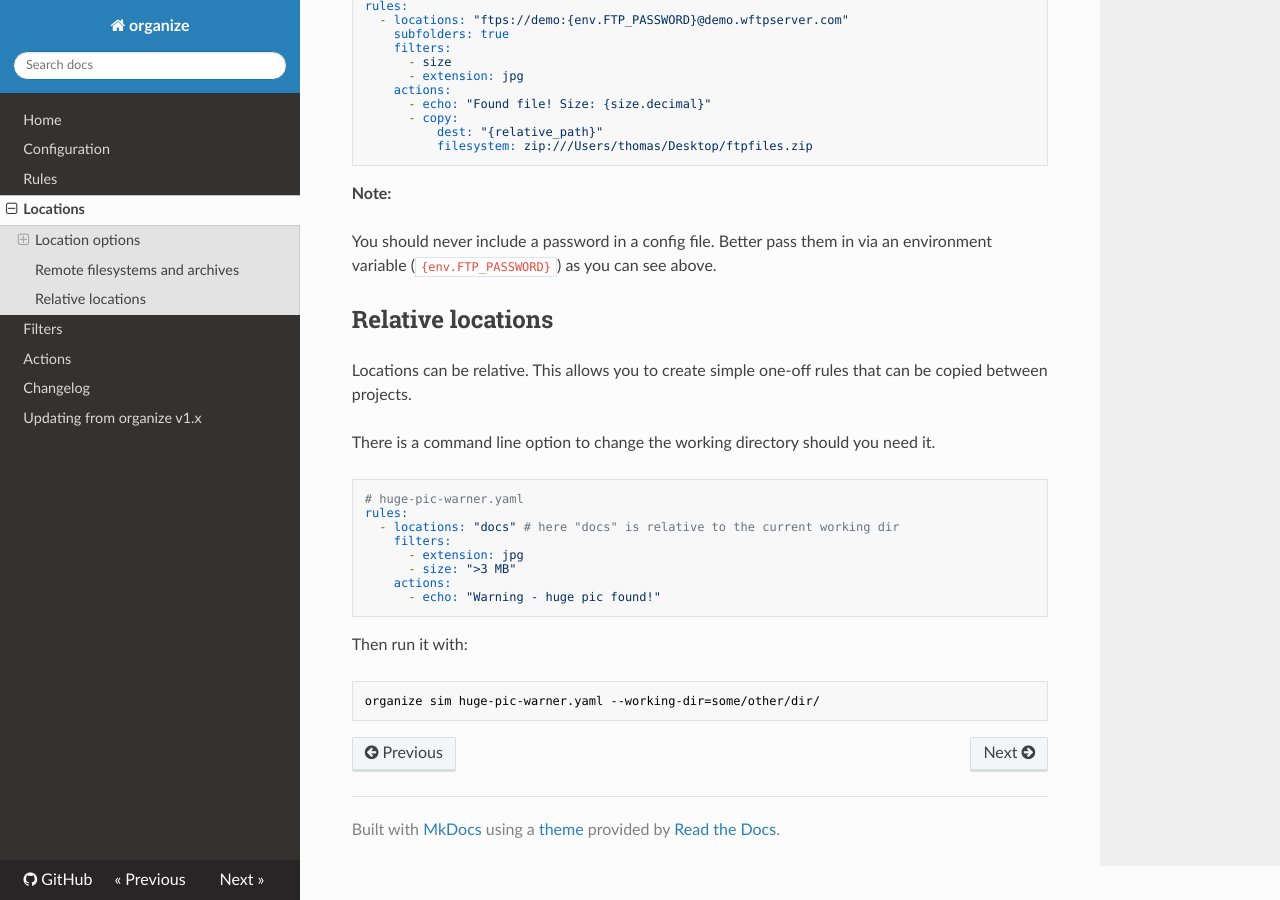
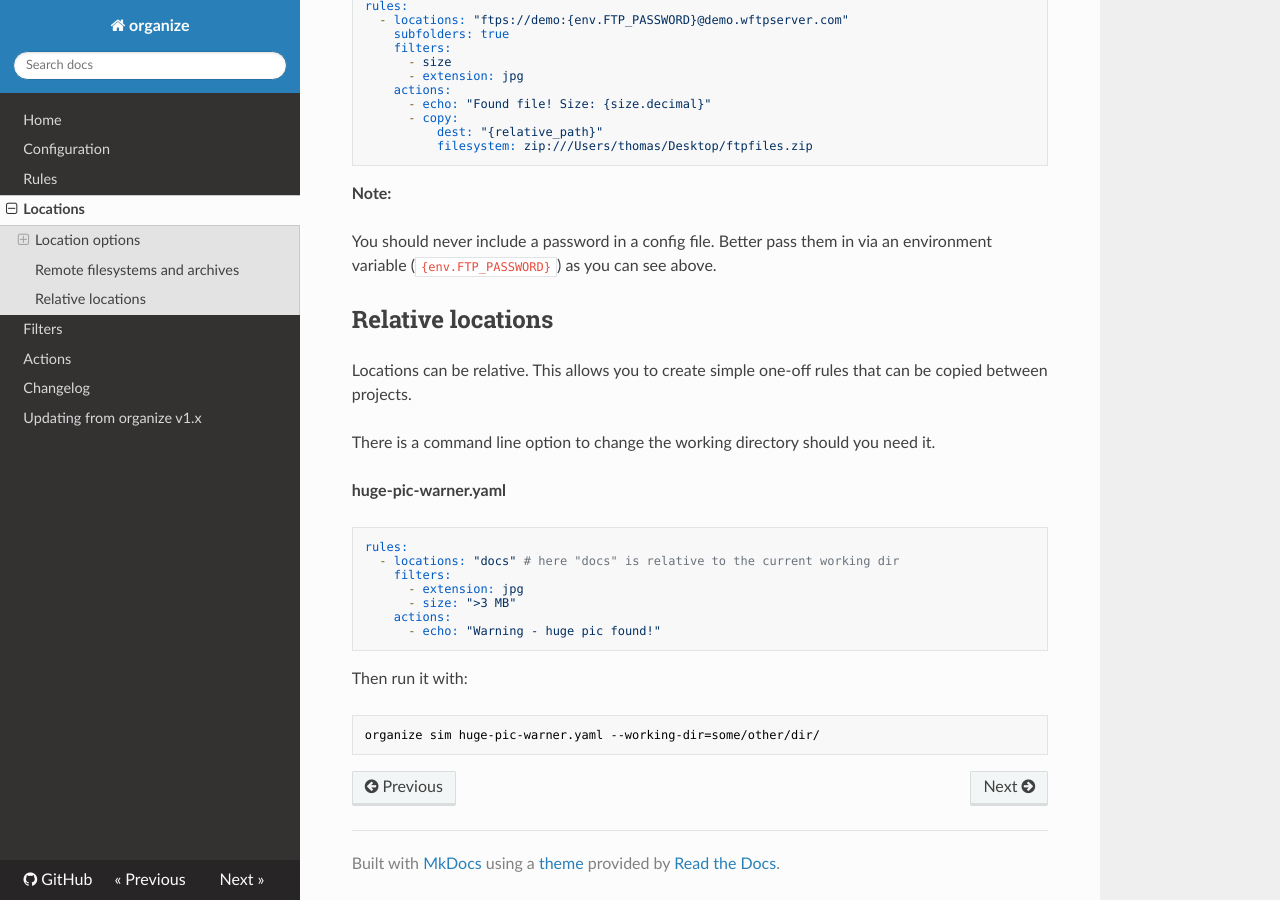
Before and after one commit to tfeldmann/organize, an MkDocs documentation site: the page built from docs/locations.md, in a window 1280 px wide and 900 px high, scrolled down 3287 px. Built offline with MkDocs 1.6.1, drawn with Linux system fonts in a browser that asks for light colours; nearby versions of some CDN libraries.

Commit message:
fix examples

````diff
--- a/docs/locations.md
+++ b/docs/locations.md
@@ -13,7 +13,7 @@
 
 If you want to handle multiple locations in a rule, create a list:
 
-```yaml
+```yml
 rules:
   - locations:
       - ~/Desktop
@@ -24,7 +24,7 @@
 
 Using options:
 
-```yaml
+```yml
 rules:
   - name: "Location list"
     locations:
@@ -37,7 +37,7 @@
 
 ## Location options
 
-```yaml
+```yml
 rules:
   - locations:
       - path: ...
@@ -96,7 +96,7 @@
 
 If you want the location to be the root (`"/"`) of a filesystem, use `path`:
 
-```yaml
+```yml
 rules:
   - locations:
       - path: zip:///Users/theuser/Downloads/Test.zip
@@ -104,7 +104,7 @@
 
 If you want the location to be a subfolder inside a filesystem, use `path` and `filesystem`:
 
-```yaml
+```yml
 rules:
   - locations:
       - filesystem: zip:///Users/theuser/Downloads/Test.zip
@@ -184,8 +184,9 @@
 
 There is a command line option to change the working directory should you need it.
 
+**huge-pic-warner.yaml**
+
 ```yaml
-# huge-pic-warner.yaml
 rules:
   - locations: "docs" # here "docs" is relative to the current working dir
     filters:
````
Also changed, not shown: docs/actions.md (+1 -1 lines), docs/rules.md (+1 -1 lines), docs/updating-from-v1.md (+2 -2 lines), 1 other file.
